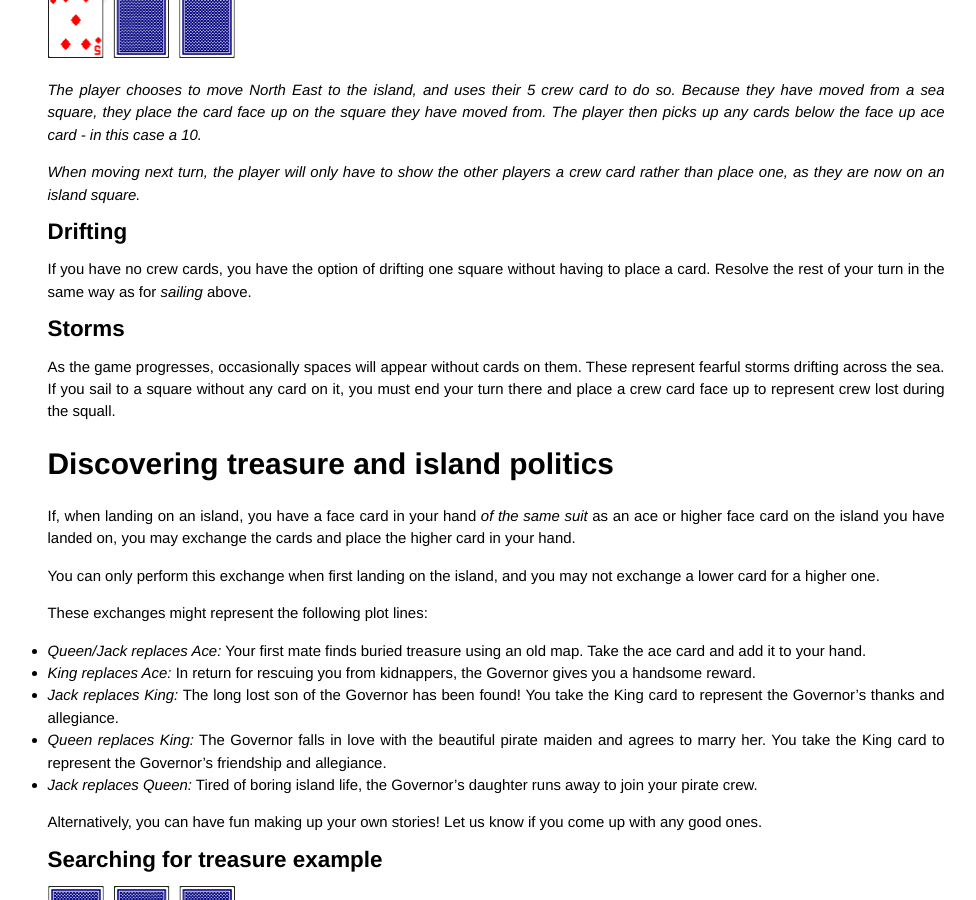
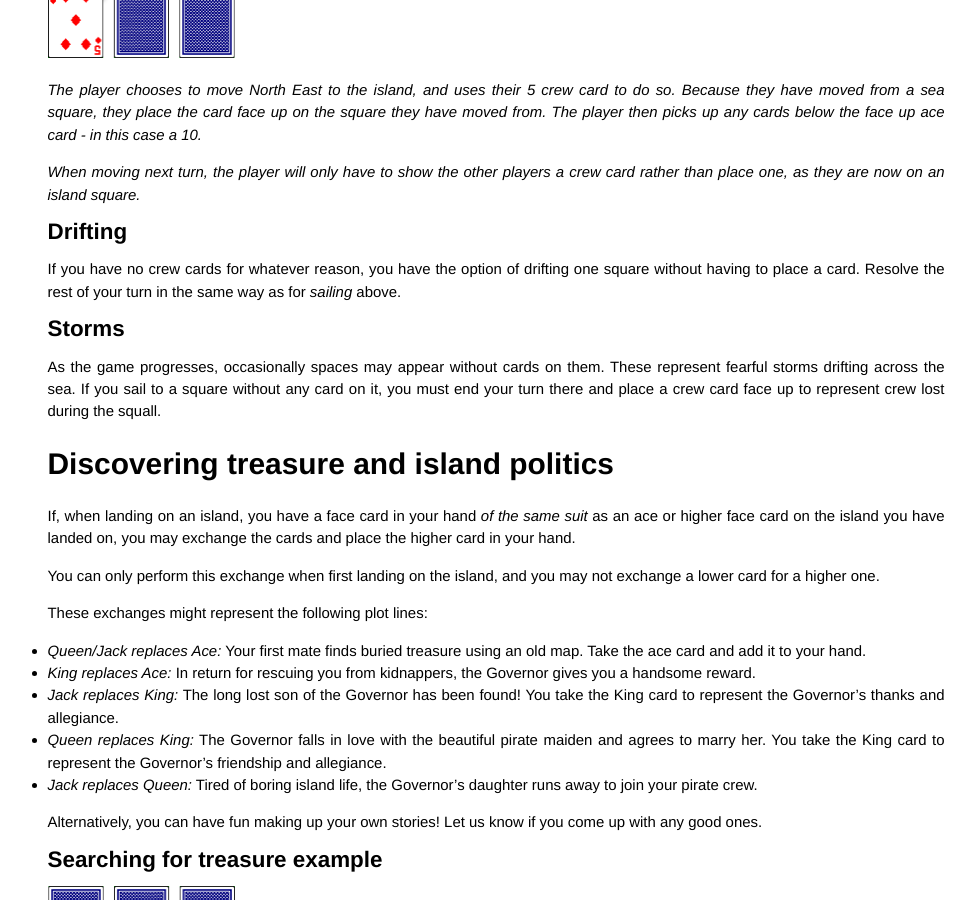
Before and after one commit to chrismdp/cardpirates, a Jekyll site: the page built from rules/index.md, in a window 1280 px wide and 900 px high, scrolled down 2319 px. Shown: the whole window, without its empty margins (144-1120 px from the left). Built offline with Jekyll 4.4.1, drawn with Linux system fonts in a browser that asks for light colours.

Commit message:
clarification on drifting

```diff
--- a/rules/index.md
+++ b/rules/index.md
@@ -68,12 +68,12 @@ If you have landed on another player ship, resolve the attack (see below. After
 
 ## Drifting
 
-If you have no crew cards, you have the option of drifting one square without having to place a card. Resolve the rest of your turn in the same way as for *sailing* above.
+If you have no crew cards for whatever reason, you have the option of drifting one square without having to place a card. Resolve the rest of your turn in the same way as for *sailing* above.
 
 
 ## Storms
 
-As the game progresses, occasionally spaces will appear without cards on them. These represent fearful storms drifting across the sea. If you sail to a square without any card on it, you must end your turn there and place a crew card face up to represent crew lost during the squall.
+As the game progresses, occasionally spaces may appear without cards on them. These represent fearful storms drifting across the sea. If you sail to a square without any card on it, you must end your turn there and place a crew card face up to represent crew lost during the squall.
 
 {% include ad-skyscraper.html %}
 
```
